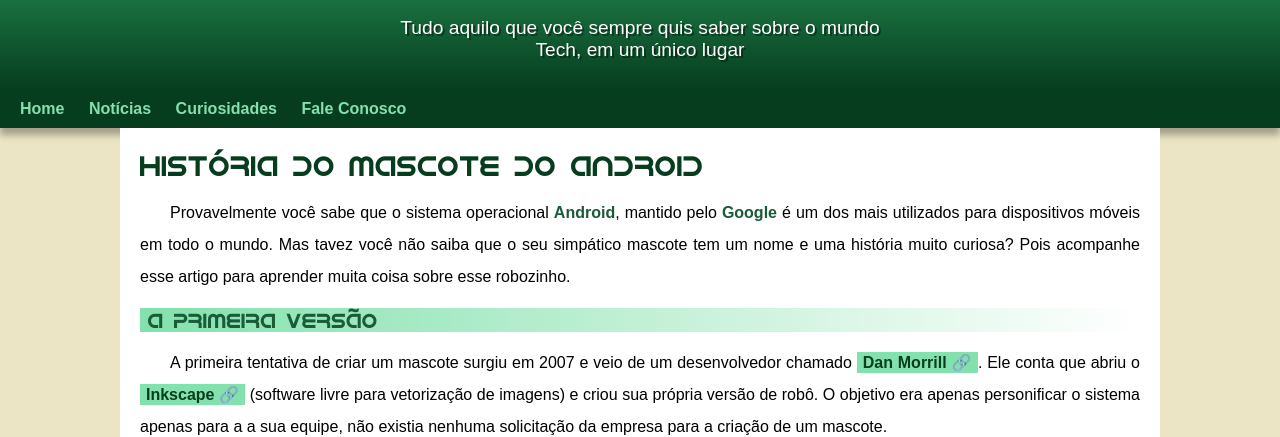
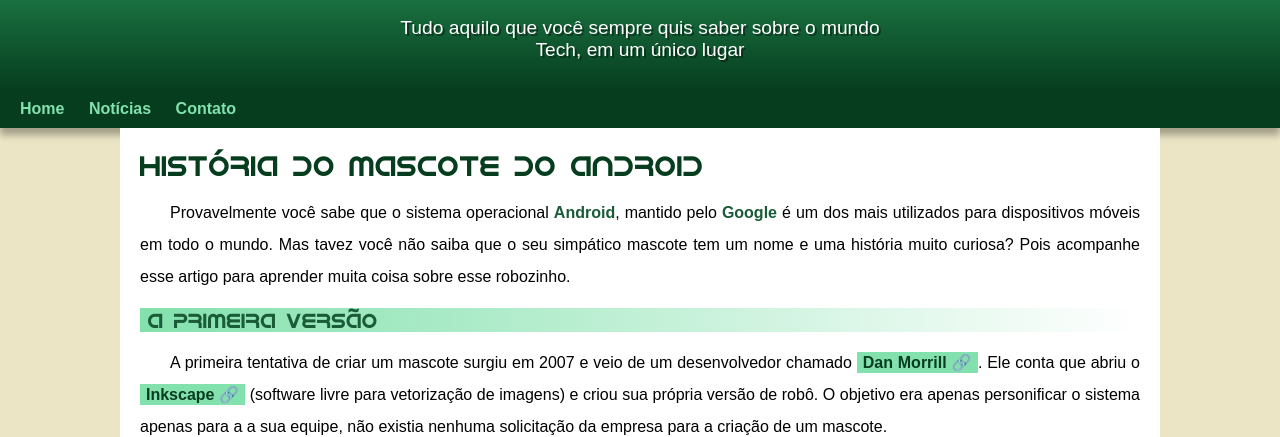
Before and after one commit to WhitmanFudo/projeto-android, a plain HTML site: page index.html in a window 1280 px wide. Shown: the part 100-537 px from the top of the page. Drawn offline with Linux system fonts and the light colour scheme.

Commit message:
Problema de Padding Corrigido

```diff
--- a/estilo/style.css
+++ b/estilo/style.css
@@ -59,7 +59,7 @@ header > p {
     padding-right: 10px;
     padding-left: 10px;
     margin: auto;
-    margin-bottom: 10px;
+    padding-bottom: 10px;
     text-shadow: 2px 2px 0px rgba(0, 0, 0, 0.411);
 }
 
--- a/index.html
+++ b/index.html
@@ -15,8 +15,7 @@
     <nav>
         <a href="#">Home</a>
         <a href="#">Notícias</a>
-        <a href="#">Curiosidades</a>
-        <a href="#">Fale Conosco</a>
+        <a href="#">Contato</a>
     </nav>
     <main>
         <article>
```
